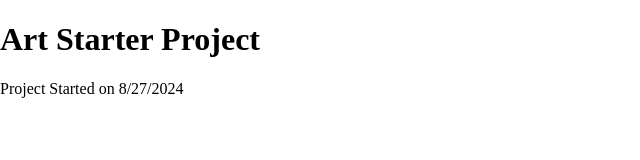
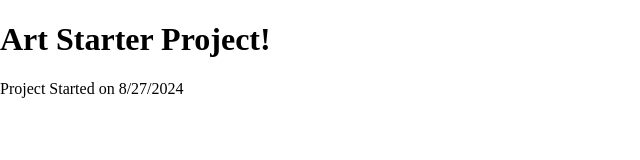
Before and after one commit to Dylan1217/art-starter-project, a plain HTML site: page index.html in a window 1280 px wide. Shown: the full height of the page, 0-640 px from the left. Drawn offline with Linux system fonts and the light colour scheme.

Commit message:
tested change

```diff
--- a/index.html
+++ b/index.html
@@ -24,7 +24,7 @@
 
 <body>
   <!-- Place your site's HTML here -->
-  <h1>Art Starter Project</h1>
+  <h1>Art Starter Project!</h1>
   <p>Project Started on 8/27/2024</p>
 
 
```
